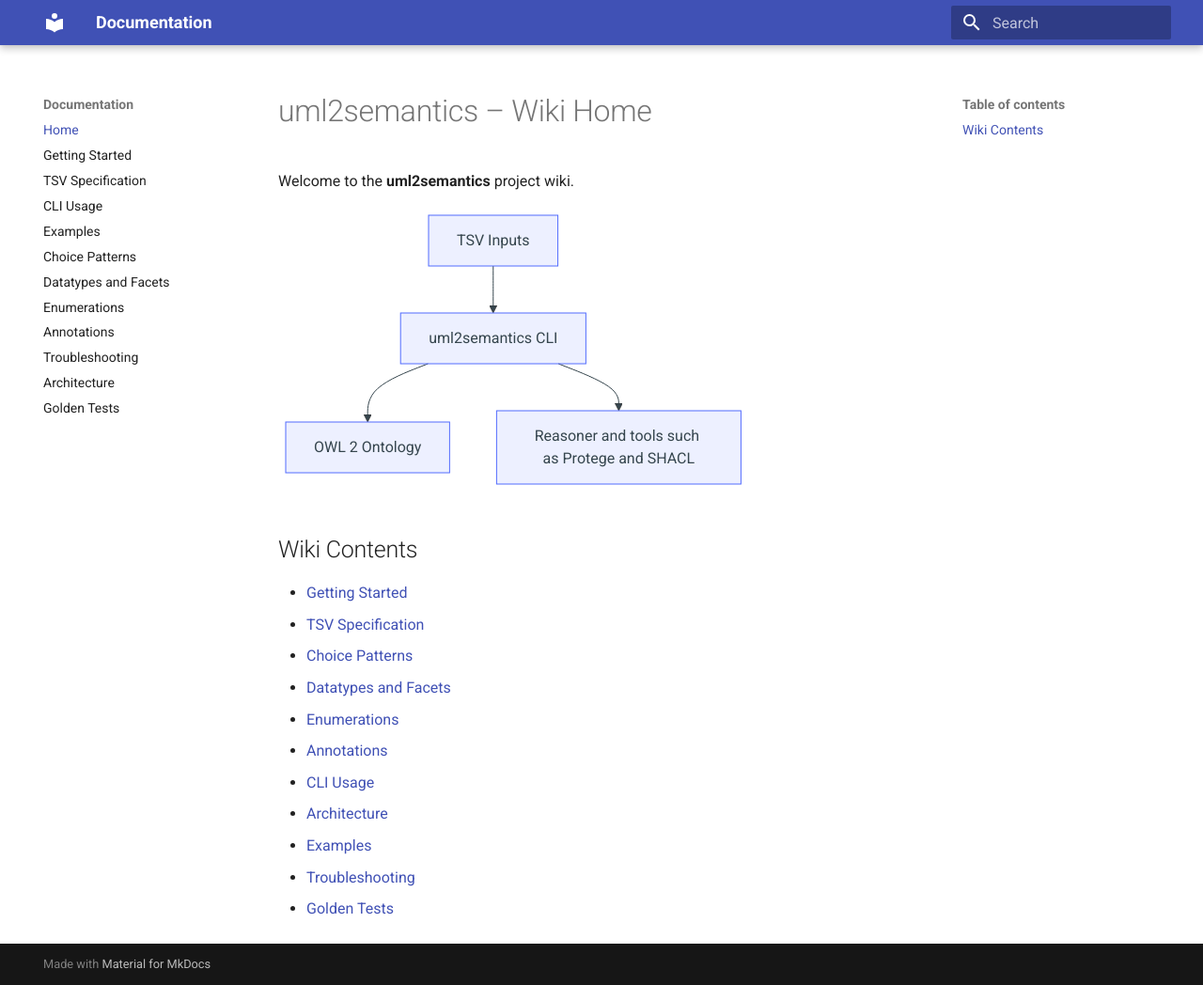
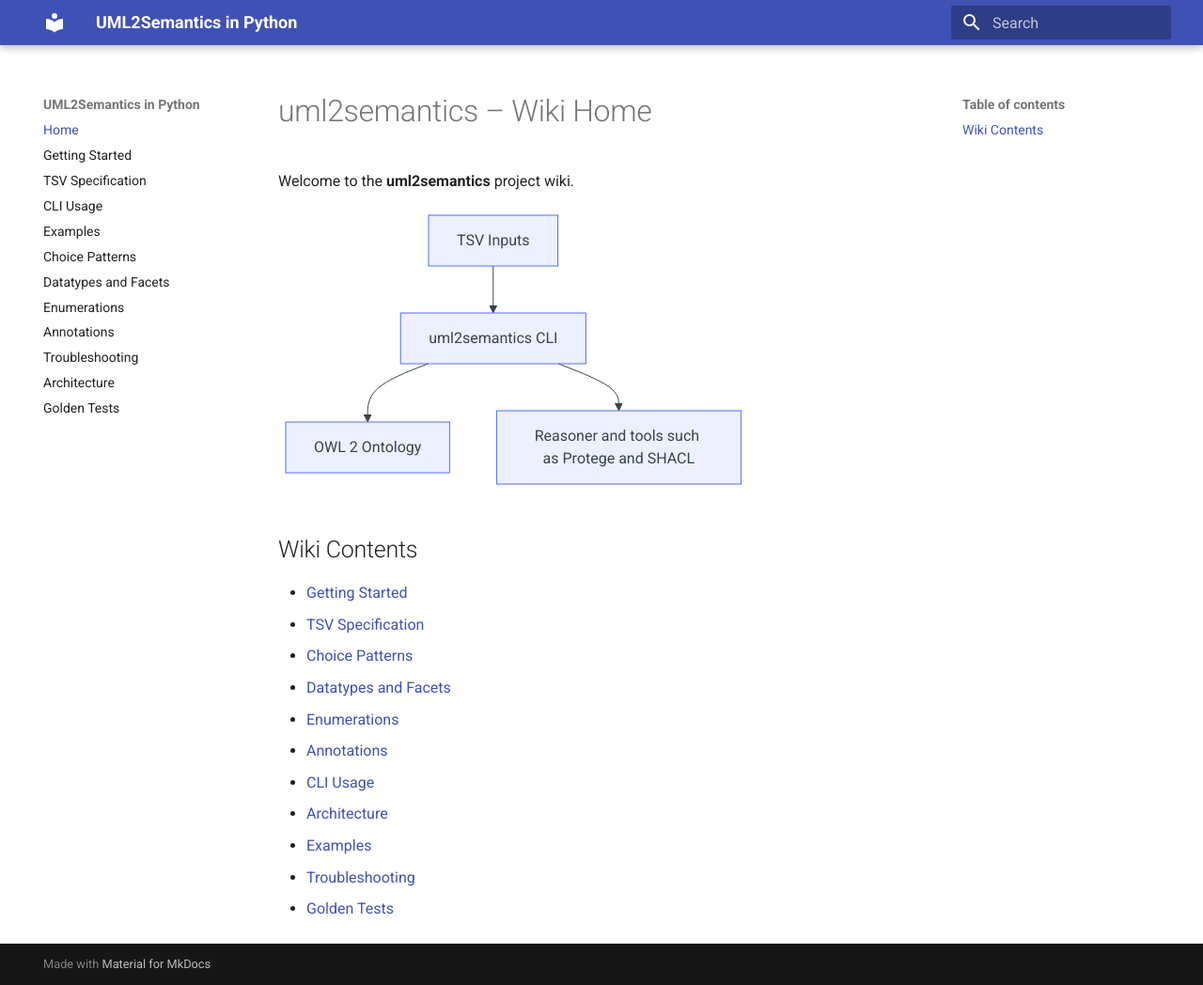
Before and after one commit to chris-day/uml2semantics-python, an MkDocs documentation site: the page built from docs/index.md, in a window 1280 px wide and 1048 px high. Shown: the whole window at 94% size. Built offline with MkDocs 1.6.1 and Material for MkDocs 9.7.7, drawn with Linux system fonts in a browser that asks for light colours.

Commit message:
mkdocs.yml

```diff
--- a/mkdocs.yml
+++ b/mkdocs.yml
@@ -5,8 +5,8 @@
 # Purpose : Build Wiki-compatible documentation with search + network graph
 # ============================================================================
 
-site_name: Documentation
-site_description: Authoritative documentation published via GitHub Pages
+site_name: UML2Semantics in Python
+site_description: Enhanced and enriched UML2Semantics in Python
 site_author: Chris Day
 site_url: https://chris-day.github.io/uml2semantics-python/
 
```
